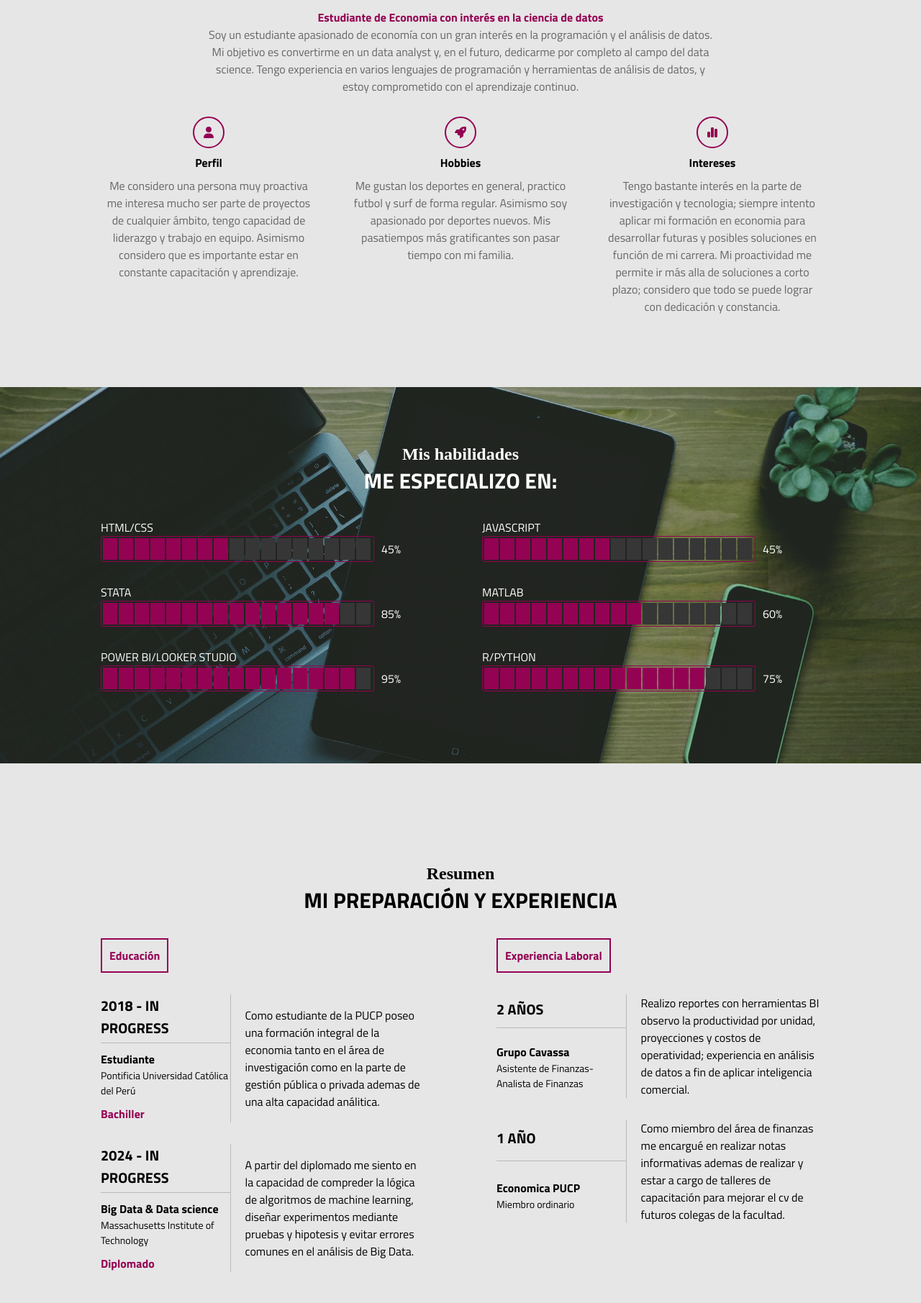
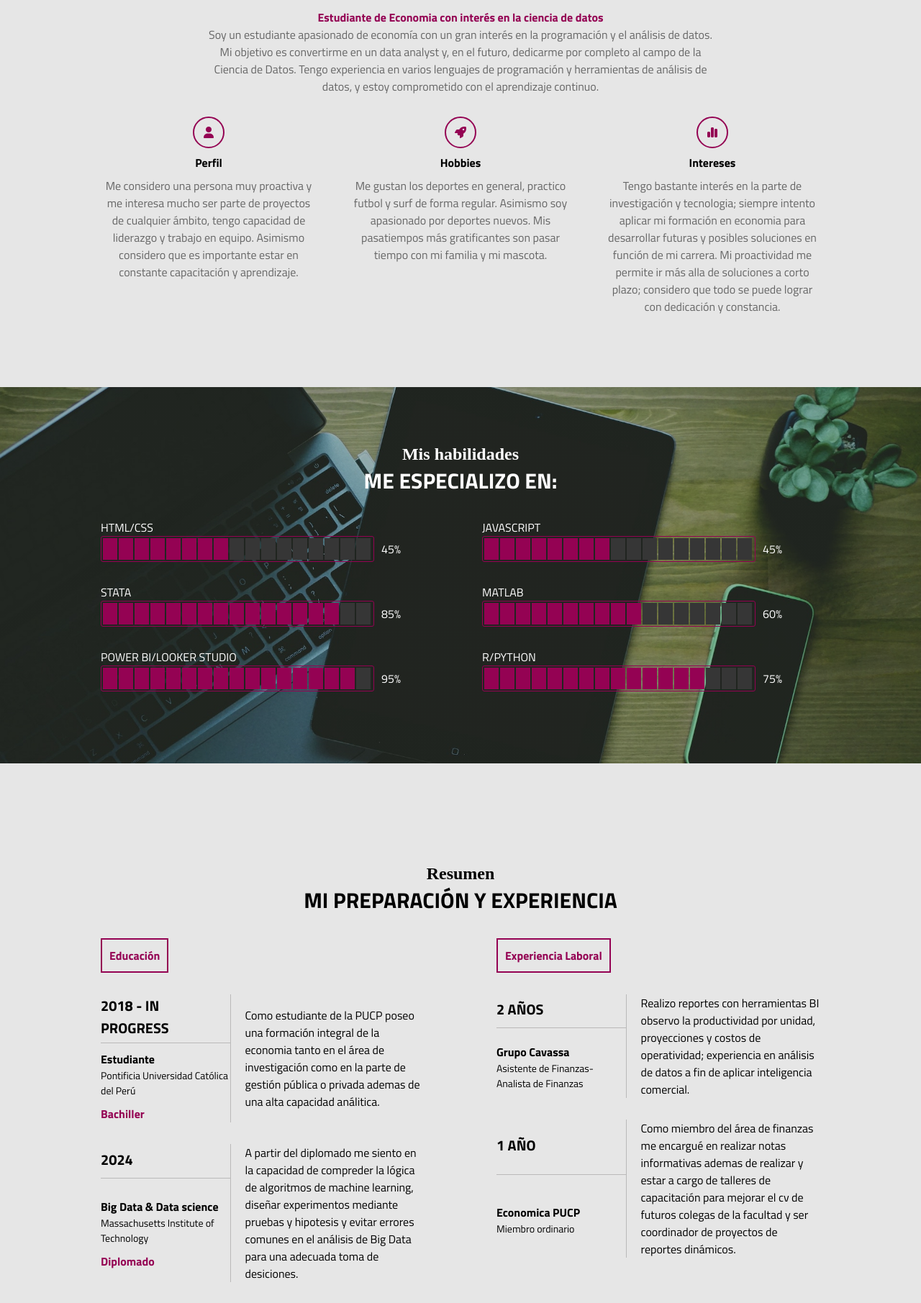
Before and after one commit to L041ZA/LOA1ZA.github.io, a plain HTML site: page index.html in a window 1280 px wide. Shown: the part 629-2440 px from the top of the page at 72% size. Drawn offline with Linux system fonts and the light colour scheme; a web font is replaced by a local one.

Commit message:
Update index.html

```diff
--- a/index.html
+++ b/index.html
@@ -51,18 +51,18 @@
             <h3>Detalles personales</h3>
 
             <p class="especial">Estudiante de Economia con interés en la ciencia de datos</p>
-            <p>Soy un estudiante apasionado de economía con un gran interés en la programación y el análisis de datos. Mi objetivo es convertirme en un data analyst y, en el futuro, dedicarme por completo al campo del data science. Tengo experiencia en varios lenguajes de programación y herramientas de análisis de datos, y estoy comprometido con el aprendizaje continuo.</p>
+            <p>Soy un estudiante apasionado de economía con un gran interés en la programación y el análisis de datos. Mi objetivo es convertirme en un data analyst y, en el futuro, dedicarme por completo al campo de la Ciencia de Datos. Tengo experiencia en varios lenguajes de programación y herramientas de análisis de datos, y estoy comprometido con el aprendizaje continuo.</p>
 
             <div class="fila">
                 <div class="col">
                     <i class="fa-solid fa-user"></i>
                     <span class="titulo-detalle">Perfil</span>
-                    <p>Me considero una persona muy proactiva me interesa mucho ser parte de proyectos de cualquier ámbito, tengo capacidad de liderazgo y trabajo en equipo. Asimismo considero que es importante estar en constante capacitación y aprendizaje.</p>
+                    <p>Me considero una persona muy proactiva y me interesa mucho ser parte de proyectos de cualquier ámbito, tengo capacidad de liderazgo y trabajo en equipo. Asimismo considero que es importante estar en constante capacitación y aprendizaje.</p>
                 </div>
                 <div class="col">
                     <i class="fa-solid fa-rocket"></i>
                     <span class="titulo-detalle">Hobbies</span>
-                    <p>Me gustan los deportes en general, practico futbol y surf de forma regular. Asimismo soy apasionado por deportes nuevos. Mis pasatiempos más gratificantes son pasar tiempo con mi familia.</p>
+                    <p>Me gustan los deportes en general, practico futbol y surf de forma regular. Asimismo soy apasionado por deportes nuevos. Mis pasatiempos más gratificantes son pasar tiempo con mi familia y mi mascota.</p>
                 </div>
                 <div class="col">
                     <i class="fa-solid fa-chart-simple"></i>
@@ -176,10 +176,10 @@
                     <table>
                         <tr>
                             <td class="datos">
-                                <h3>2024 - In progress</h3>
+                                <h3>2024</h3>
                             </td>
                             <td rowspan="2" class="descripcion">
-                                A partir del diplomado me siento en la capacidad de compreder la lógica de algoritmos de machine learning, diseñar experimentos mediante pruebas y hipotesis y evitar errores comunes en el análisis de Big Data.
+                                A partir del diplomado me siento en la capacidad de compreder la lógica de algoritmos de machine learning, diseñar experimentos mediante pruebas y hipotesis y evitar errores comunes en el análisis de Big Data para una adecuada toma de desiciones.
                             </td>
                         </tr>
                         <tr>
@@ -216,7 +216,7 @@
                                 <h3>1 Año</h3>
                             </td>
                             <td rowspan="2" class="descripcion">
-                                Como miembro del área de finanzas me encargué en realizar notas informativas ademas de realizar y estar a cargo de talleres de capacitación para mejorar el cv de futuros colegas de la facultad.
+                                Como miembro del área de finanzas me encargué en realizar notas informativas ademas de realizar y estar a cargo de talleres de capacitación para mejorar el cv de futuros colegas de la facultad y ser coordinador de proyectos de reportes dinámicos.
                             </td>
                         </tr>
                         <tr>
```
